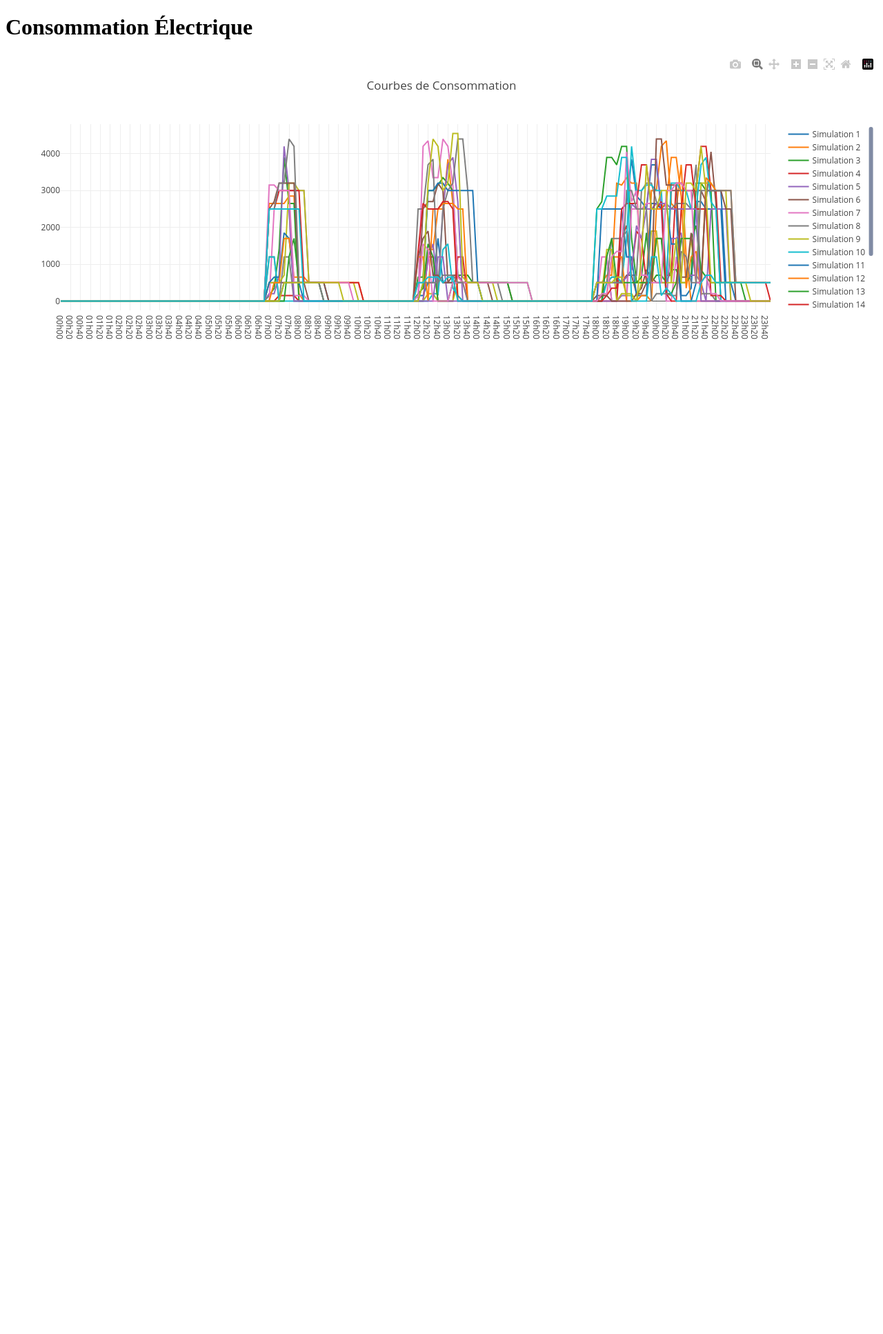
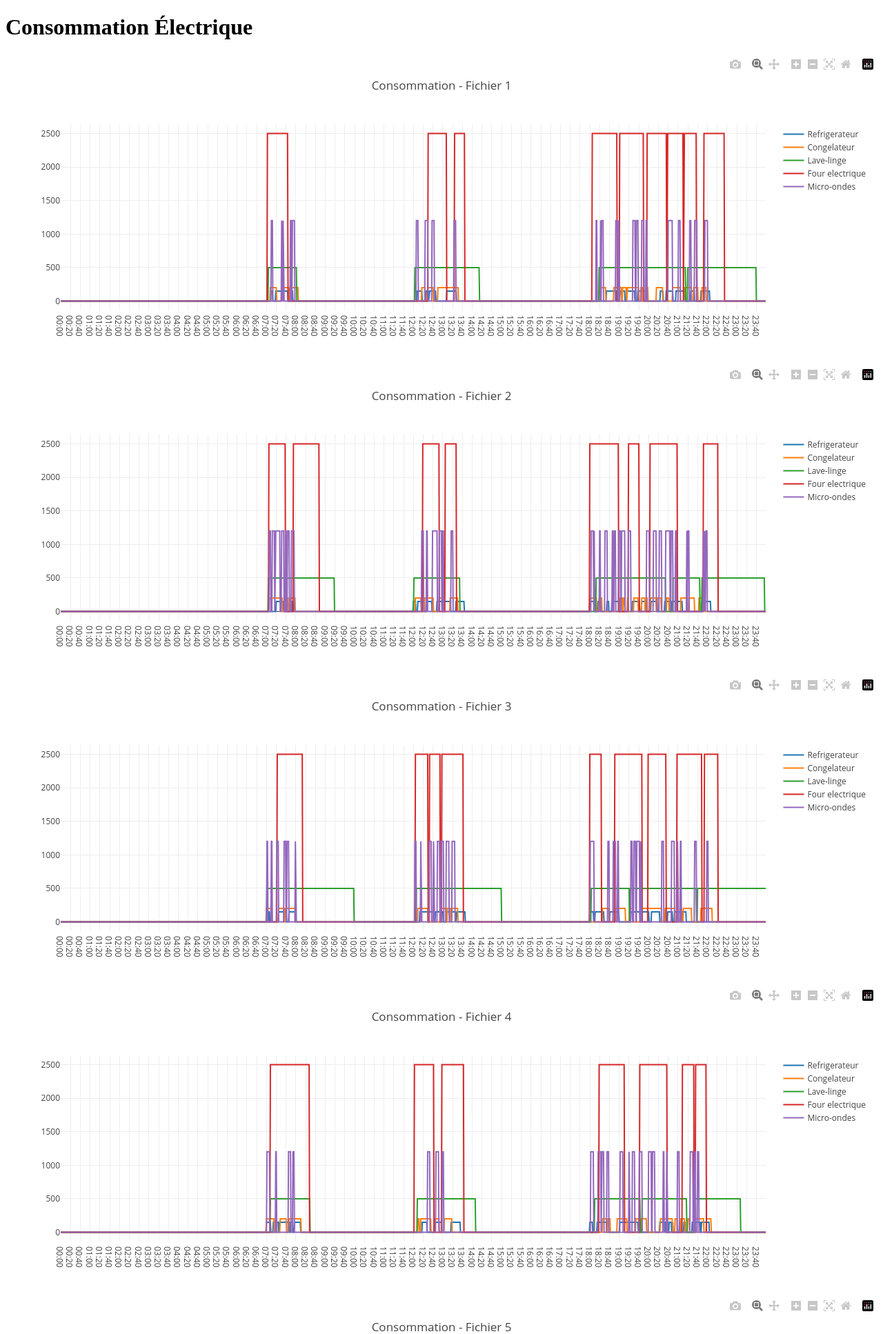
Before and after one commit to Logan590/Akka_research, a FastAPI app: page /gen_consumption in a window 1280 px wide. Shown: the top 1934 px of the page at 69% size. Before the commit the page ends 492 px from the top, so only its background shows below. Run offline with FastAPI, Linux system fonts and the light colour scheme; some libraries are stand-ins or nearby versions.

Commit message:
update the display of the curbs

```diff
--- a/app/functions.py
+++ b/app/functions.py
@@ -53,7 +53,7 @@ def generate_consumption():
     devices = load_json("json/DevicesOwnByUser.json")["devices"]
     durations = load_json("json/DeviceDurations.json")
 
-    consommation = []  # Liste pour stocker la consommation par tranche horaire
+    consommation = []  # Stocke la consommation par minute
 
     # Associer les appareils par ID
     appareils_dict = {str(d["id"]): d for d in devices}
@@ -61,29 +61,32 @@ def generate_consumption():
     # Dictionnaire pour suivre le temps restant de fonctionnement des appareils
     appareil_en_marche = {str(d["id"]): 0 for d in devices}
 
-    for time_block in probability_matrix:
-        time_key = list(time_block.keys())[0]  # Exemple : "00h00"
-        probabilities = time_block[time_key]
+    # Générer la liste des minutes de la journée (00:00 → 23:59)
+    for heure in range(24):
+        for minute in range(60):
+            time_key = f"{heure:02d}:{minute:02d}"  # Format HH:MM
 
-        # Initialiser la consommation pour cette tranche horaire
-        consommation_entry = {time_key: [0.0] * len(devices)}
+            # Trouver la plage de 10 min correspondante dans `probability_matrix`
+            block_index = (heure * 60 + minute) // 10
+            block_key = list(probability_matrix[block_index].keys())[0]
+            probabilities = probability_matrix[block_index][block_key]
 
-        for i, device_id in enumerate(appareils_dict.keys()):
-            # Vérifier si l'appareil est encore en fonctionnement
-            if appareil_en_marche[device_id] > 0:
-                consommation_entry[time_key][i] = appareils_dict[device_id]["consommation_W"]
-                appareil_en_marche[device_id] -= 10  # Réduire le temps restant (en minutes)
-            else:
-                # Vérifier si l'appareil se déclenche selon la probabilité
-                if random.random() < probabilities[i]:
-                    min_duree, max_duree = get_durations(device_id, durations)
-                    duree = random.randint(int(min_duree), int(max_duree))  # Assurer des entiers
-                    appareil_en_marche[device_id] = duree  # L'appareil reste allumé
+            consommation_entry = {time_key: [0.0] * len(devices)}
+
+            for i, device_id in enumerate(appareils_dict.keys()):
+                # Vérifier si l'appareil est encore en fonctionnement
+                if appareil_en_marche[device_id] > 0:
                     consommation_entry[time_key][i] = appareils_dict[device_id]["consommation_W"]
+                    appareil_en_marche[device_id] -= 1  # 🔹 Réduire le temps restant de 1 minute
+                else:
+                    # Vérifier si l'appareil se déclenche selon la probabilité
+                    if random.random() < probabilities[i]:
+                        min_duree, max_duree = get_durations(device_id, durations)
+                        duree = random.randint(int(min_duree), int(max_duree))
+                        appareil_en_marche[device_id] = duree  # 🔹 Fixer durée en minutes
+                        consommation_entry[time_key][i] = appareils_dict[device_id]["consommation_W"]
 
-        consommation.append(consommation_entry)
-
-    # save_json("json/Consumption.json", consommation)
+            consommation.append(consommation_entry)
 
     return consommation
 
--- a/app/main.py
+++ b/app/main.py
@@ -65,15 +65,18 @@ async def gen_consumption(request: Request):
 @app.get("/api/consommation")
 async def get_consumption():
     data = []
-    folder = "./output"  # 📂 Dossier où sont les fichiers JSON
+    folder = "./output"  # 📂 Dossier contenant les fichiers JSON
 
-    for i in range(1, 21):  # 🔄 Lire tous les fichiers consommation_1.json → consommation_20.json
+    for i in range(1, 21):  # 🔄 Lire consommation_1.json → consommation_20.json
         filename = os.path.join(folder, f"consommation_{i}.json")
         if os.path.exists(filename):
             data.append(f.load_json(filename))
 
-    return JSONResponse(content={"datasets": data})
+    # 🔍 Récupérer les noms des appareils depuis DevicesOwnByUser.json
+    devices_info = f.load_json("json/DevicesOwnByUser.json")  # Charger les appareils
+    device_names = [device["nom"] for device in devices_info["devices"]]
 
+    return JSONResponse(content={"datasets": data, "deviceNames": device_names})
 
 ##########################################################################################################
 #Routes POST
--- a/templates/consumption.html
+++ b/templates/consumption.html
@@ -8,10 +8,62 @@
 </head>
 <body>
     <h1>Consommation Électrique</h1>
-    <div id="chart"></div>
+    <div id="charts"></div>  <!-- Conteneur pour tous les graphiques -->
+    <h1>Consommation Électrique Cumulée</h1>
+    <div id="combined_chart"></div>
 
     <script>
         async function loadConsumption() {
+            const response = await fetch("/api/consommation");
+            const data = await response.json();
+            const datasets = data.datasets;
+            const deviceNames = data.deviceNames;  // Noms des appareils
+
+            const chartsContainer = document.getElementById("charts");
+
+            datasets.forEach((dataset, fileIndex) => {
+                let timeLabels = [];
+                let traces = [];
+
+                // Initialiser une liste de valeurs pour chaque appareil
+                let deviceData = Array(deviceNames.length).fill().map(() => []);
+
+                dataset.forEach((entry, i) => {
+                    let time = Object.keys(entry)[0];
+                    let values = Object.values(entry)[0];
+
+                    if (i === 0) timeLabels = dataset.map(e => Object.keys(e)[0]); // Extraire les timestamps
+
+                    values.forEach((value, deviceIndex) => {
+                        deviceData[deviceIndex].push(value);  // Ajouter la consommation de l'appareil
+                    });
+                });
+
+                // Créer une courbe par appareil
+                deviceData.forEach((yValues, deviceIndex) => {
+                    traces.push({
+                        x: timeLabels,
+                        y: yValues,
+                        mode: "lines",
+                        name: deviceNames[deviceIndex] || `Appareil ${deviceIndex + 1}`
+                    });
+                });
+
+                // Ajouter un nouveau graphique pour ce fichier
+                const chartDiv = document.createElement("div");
+                chartDiv.id = `chart-${fileIndex}`;
+                chartsContainer.appendChild(chartDiv);
+
+                Plotly.newPlot(chartDiv.id, traces, {
+                    title: `Consommation - Fichier ${fileIndex + 1}`
+                });
+            });
+        }
+
+        loadConsumption();
+    </script>
+    <script>
+    async function loadConsumption_cum() {
         const response = await fetch("/api/consommation");
         const data = await response.json();
         const datasets = data.datasets;
@@ -21,6 +73,8 @@
 
         datasets.forEach((dataset, index) => {
             let yValues = [];
+            let localTimeLabels = [];
+
             dataset.forEach((entry, i) => {
                 let time = Object.keys(entry)[0];
                 let values = Object.values(entry)[0];
@@ -29,21 +83,24 @@
                     timeLabels.push(time);
                 }
 
-                    yValues.push(values.reduce((a, b) => a + b, 0)); // Somme des consommations
+                localTimeLabels.push(time);
+                yValues.push(values.reduce((a, b) => a + b, 0)); // Total par simulation
             });
 
             traces.push({
-                    x: timeLabels,
+                x: localTimeLabels,
                 y: yValues,
                 mode: "lines",
                 name: `Simulation ${index + 1}`
             });
         });
 
-            Plotly.newPlot("chart", traces, { title: "Courbes de Consommation" });
+        Plotly.newPlot("combined_chart", traces, {
+            title: "Comparaison des consommations des simulations"
+        });
     }
 
-        loadConsumption();
+    loadConsumption_cum();
 </script>
 </body>
 </html>
```
Lines whose indentation alone changed are shown as unchanged.
